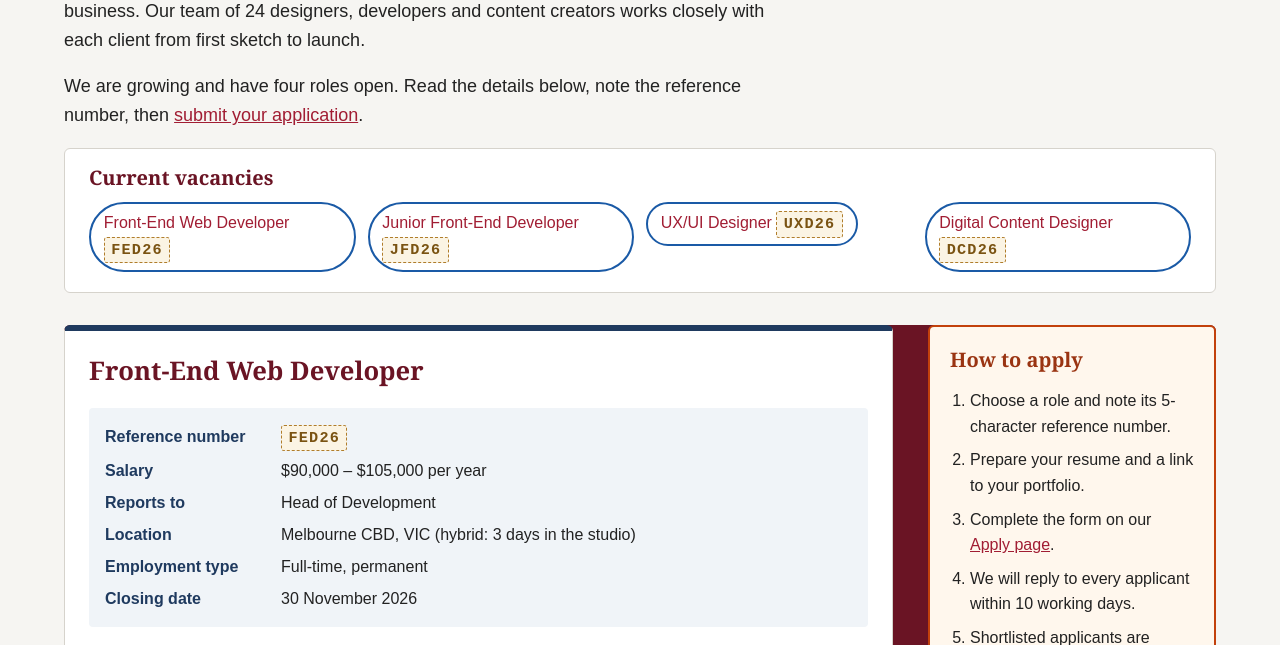
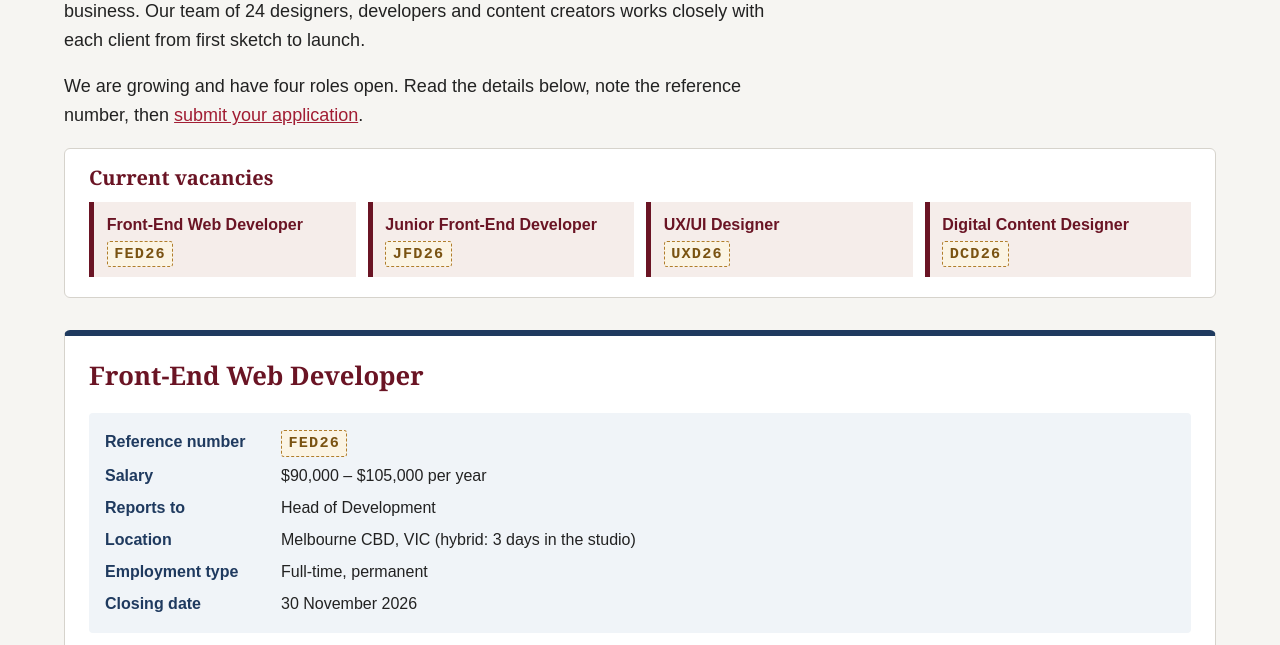
Before and after one commit to 106911603/project_part2_10026, a PHP site: page /jobs.html in a window 1280 px wide. Shown: the part 259-904 px from the top of the page. Run offline with PHP 8.4, Linux system fonts and the light colour scheme.

Commit message:
restyle index tabs

```diff
--- a/styles/styles.css
+++ b/styles/styles.css
@@ -279,17 +279,27 @@ abbr[title] {
     flex: 1 1 22%;
 }
 
+/* Index tabs */
 .job-links a {
-    display: inline-block;
-    padding: 0.4rem 0.8rem;
-    border: 2px solid #1a5aa6;
-    border-radius: 999px;
+    display: flex;
+    flex-direction: column;
+    align-items: flex-start;
+    gap: 0.25rem;
+    height: 100%;                      /* all tabs in a row are the same height */
+    padding: 0.6rem 0.8rem;
+    font-weight: bold;
+    color: #6a1424;
     text-decoration: none;
+    background-color: #f5edea;
+    border-left: 5px solid #6a1424;
 }
 
 .job-links a:hover {
-    color: #ffffff;
-    background-color: #1a5aa6;
+    color: #6a1424;
+    background-color: #fbf4e4;
+    border-left-color: #b07d2b;
+}
+
 }
 
 .job-list {
```
